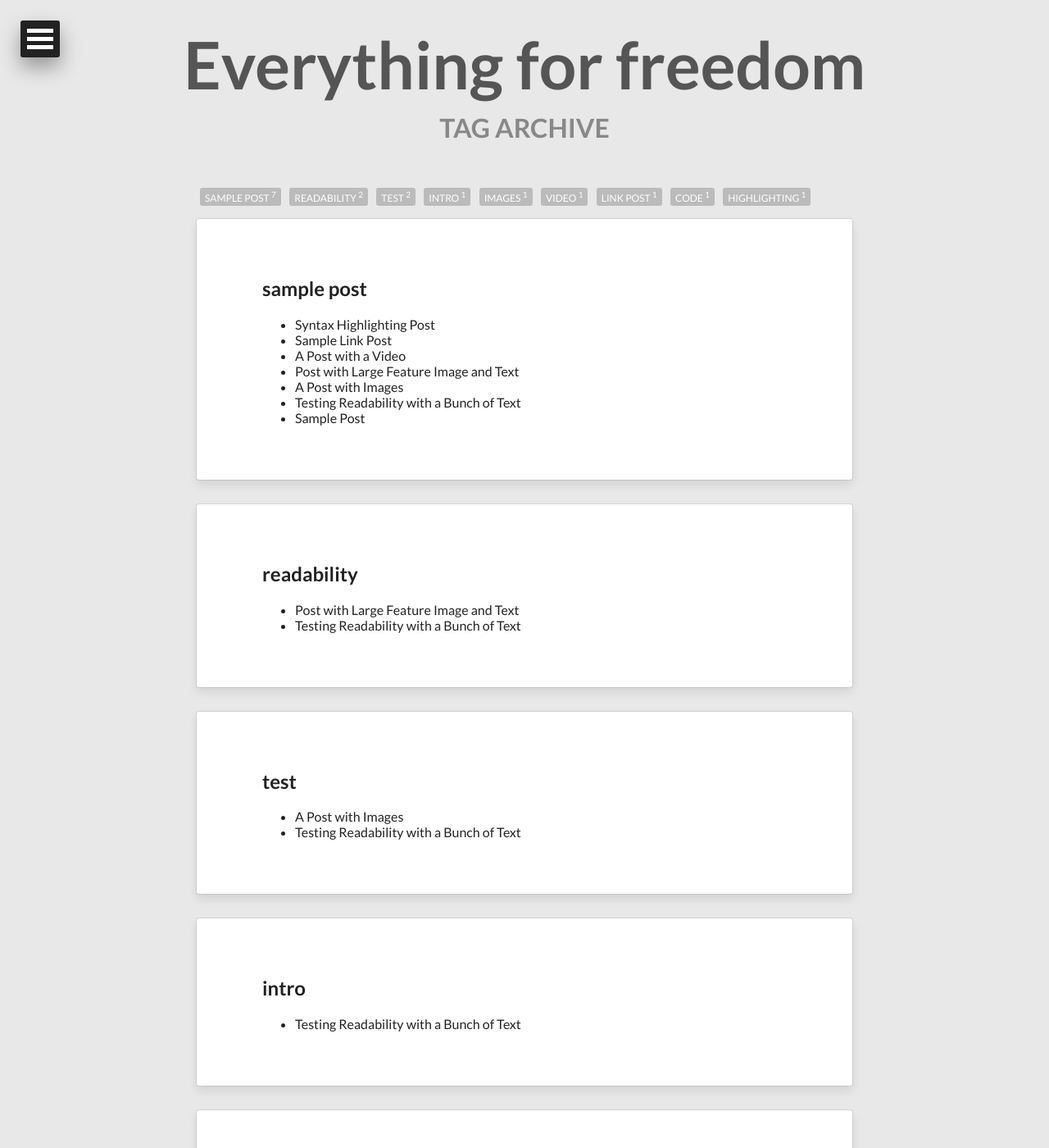
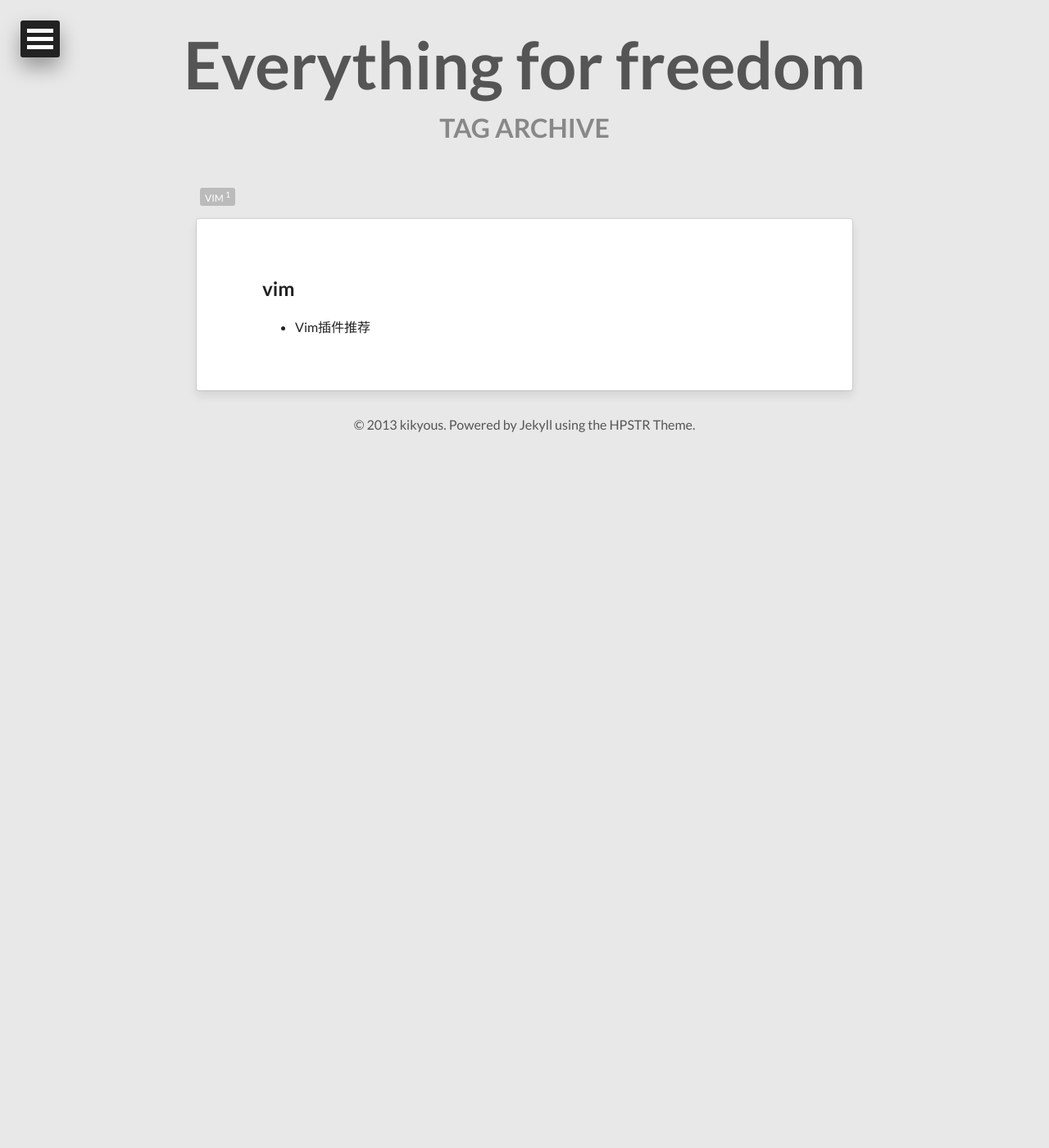
Before and after one commit to bydeath/jekyll_blog, a Jekyll site: the page built from tags.html, in a window 1280 px wide and 1400 px high. Shown: the whole window at 82% size. Built offline with Jekyll 4.4.1, drawn with Linux system fonts in a browser that asks for light colours; nearby versions of some CDN libraries; some of the changed lines change nothing that is shown; some of the changed text lies outside the part shown.

Commit message:
第一篇博客

```diff
--- a/_posts/2011-03-10-sample-post.md
+++ b/_posts/2011-03-10-sample-post.md
@@ -1,9 +1,9 @@
 ---
 layout: post
-title: Sample Post
+title: Vim插件推荐
 description: "Just about everything you'll need to style in the theme: headings, paragraphs, blockquotes, tables, code blocks, and more."
 modified: 2013-05-31
-tags: [sample post]
+tags: [vim]
 image:
   feature: abstract-3.jpg
   credit: dargadgetz
@@ -12,92 +12,35 @@ comments: true
 share: true
 ---
 
-Below is just about everything you'll need to style in the theme. Check the source code to see the many embedded elements within paragraphs.
+* vim-easy-align
+ https://github.com/junegunn/vim-easy-align
 
-# Heading 1
+> 又一个对齐插件，功能没有align.vim tabular强大，但是用起来真的是很方便,
+  align.vim以前学会了一次，后来再次装上这个插件发现完全不会用了。
 
-## Heading 2
+> 推荐配置
+> `vnoremap <silent> <Enter> :EasyAlign<cr>`
+  ![Alt text here](https://raw.github.com/junegunn/vim-easy-align/gif/vim-easy-align.gif)
 
-### Heading 3
 
-#### Heading 4
+* tcomment_vim
+https://github.com/tomtom/tcomment_vim
 
-##### Heading 5
+> 这是一个快速注释的插件，有自动识别文件类型(甚至是嵌套的类型)等的功能，
+  感觉比nerdcommenter好很多
+  默认的快捷键是 `gcc`
 
-###### Heading 6
+> 这里有一个demo
+   http://vimsomnia.blogspot.com/2010/11/tcomment-vim-plugin.html
 
-### Body text
 
-Lorem ipsum dolor sit amet, test link adipiscing elit. **This is strong**. Nullam dignissim convallis est. Quisque aliquam.
+* vim-airline
+https://github.com/bling/vim-airline
+> 这个有人推荐过了，不过还是有说一下，轻量级的powerline，很赞
+![](https://f.cloud.github.com/assets/306502/962150/7e7bfae6-04ea-11e3-9e28-32af206aed80.png)
+![](https://f.cloud.github.com/assets/306502/962204/cfc1210a-04eb-11e3-8a93-42e6bcd21efa.png)
 
-![Smithsonian Image]({{ site.url }}/images/3953273590_704e3899d5_m.jpg)
-{: .pull-right}
 
-*This is emphasized*. Donec faucibus. Nunc iaculis suscipit dui. 53 = 125. Water is H<sub>2</sub>O. Nam sit amet sem. Aliquam libero nisi, imperdiet at, tincidunt nec, gravida vehicula, nisl. The New York Times <cite>(That’s a citation)</cite>. <u>Underline</u>. Maecenas ornare tortor. Donec sed tellus eget sapien fringilla nonummy. Mauris a ante. Suspendisse quam sem, consequat at, commodo vitae, feugiat in, nunc. Morbi imperdiet augue quis tellus.
-
-HTML and <abbr title="cascading stylesheets">CSS<abbr> are our tools. Mauris a ante. Suspendisse quam sem, consequat at, commodo vitae, feugiat in, nunc. Morbi imperdiet augue quis tellus. Praesent mattis, massa quis luctus fermentum, turpis mi volutpat justo, eu volutpat enim diam eget metus.
-
-### Blockquotes
-
-> Lorem ipsum dolor sit amet, test link adipiscing elit. Nullam dignissim convallis est. Quisque aliquam.
-
-## List Types
-
-### Ordered Lists
-
-1. Item one
-   1. sub item one
-   2. sub item two
-   3. sub item three
-2. Item two
-
-### Unordered Lists
-
-* Item one
-* Item two
-* Item three
-
-## Tables
-
-| Header1 | Header2 | Header3 |
-|:--------|:-------:|--------:|
-| cell1   | cell2   | cell3   |
-| cell4   | cell5   | cell6   |
-|----
-| cell1   | cell2   | cell3   |
-| cell4   | cell5   | cell6   |
-|=====
-| Foot1   | Foot2   | Foot3
-{: rules="groups"}
-
-## Code Snippets
-
-Syntax highlighting via Pygments
-
-{% highlight css %}
-#container {
-  float: left;
-  margin: 0 -240px 0 0;
-  width: 100%;
-}
-{% endhighlight %}
-
-Non Pygments code example
-
-    <div id="awesome">
-        <p>This is great isn't it?</p>
-    </div>
-
-## Buttons
-
-Make any link standout more when applying the `.btn` class.
-
-{% highlight html %}
-<a href="#" class="btn btn-success">Success Button</a>
-{% endhighlight %}
-
-<div markdown="0"><a href="#" class="btn">Primary Button</a></div>
-<div markdown="0"><a href="#" class="btn btn-success">Success Button</a></div>
-<div markdown="0"><a href="#" class="btn btn-warning">Warning Button</a></div>
-<div markdown="0"><a href="#" class="btn btn-danger">Danger Button</a></div>
-<div markdown="0"><a href="#" class="btn btn-info">Info Button</a></div>
+* gist-vim
+https://github.com/mattn/gist-vim
+> 用这个发gist真的是很方便
--- a/_posts/2012-05-22-readability-post.md
+++ /dev/null
@@ -1,49 +0,0 @@
----
-layout: post
-title: "Testing Readability with a Bunch of Text"
-description: "A ton of text to test readability."
-tags: [sample post, readability, test, intro]
-image:
-  feature: abstract-6.jpg
-  credit: dargadgetz
-  creditlink: http://www.dargadgetz.com/ios-7-abstract-wallpaper-pack-for-iphone-5-and-ipod-touch-retina/
-comments: true
-share: true
----
-
-Portland in shoreditch Vice, labore typewriter pariatur hoodie fap sartorial Austin. Pinterest literally occupy Schlitz forage. Odio ad blue bottle vinyl, 90's narwhal commodo bitters pour-over nostrud. Ugh est hashtag in, fingerstache adipisicing laboris esse Pinterest shabby chic Portland. Shoreditch bicycle rights anim, flexitarian laboris put a bird on it vinyl cupidatat narwhal. Hashtag artisan skateboard, flannel Bushwick nesciunt salvia aute fixie do plaid post-ironic dolor McSweeney's. Cliche pour-over chambray nulla four loko skateboard sapiente hashtag.
-
-Vero laborum commodo occupy. Semiotics voluptate mumblecore pug. Cosby sweater ullamco quinoa ennui assumenda, sapiente occupy delectus lo-fi. Ea fashion axe Marfa cillum aliquip. Retro Bushwick keytar cliche. Before they sold out sustainable gastropub Marfa readymade, ethical Williamsburg skateboard brunch qui consectetur gentrify semiotics. Mustache cillum irony, fingerstache magna pour-over keffiyeh tousled selfies.
-
-## Cupidatat 90's lo-fi authentic try-hard
-
-In pug Portland incididunt mlkshk put a bird on it vinyl quinoa. Terry Richardson shabby chic +1, scenester Tonx excepteur tempor fugiat voluptate fingerstache aliquip nisi next level. Farm-to-table hashtag Truffaut, Odd Future ex meggings gentrify single-origin coffee try-hard 90's.
-
-* Sartorial hoodie
-* Labore viral forage
-* Tote bag selvage
-* DIY exercitation et id ugh tumblr church-key
-
-Incididunt umami sriracha, ethical fugiat VHS ex assumenda yr irure direct trade. Marfa Truffaut bicycle rights, kitsch placeat Etsy kogi asymmetrical. Beard locavore flexitarian, kitsch photo booth hoodie plaid ethical readymade leggings yr.
-
-Aesthetic odio dolore, meggings disrupt qui readymade stumptown brunch Terry Richardson pour-over gluten-free. Banksy american apparel in selfies, biodiesel flexitarian organic meh wolf quinoa gentrify banjo kogi. Readymade tofu ex, scenester dolor umami fingerstache occaecat fashion axe Carles jean shorts minim. Keffiyeh fashion axe nisi Godard mlkshk dolore. Lomo you probably haven't heard of them eu non, Odd Future Truffaut pug keytar meggings McSweeney's Pinterest cred. Etsy literally aute esse, eu bicycle rights qui meggings fanny pack. Gentrify leggings pug flannel duis.
-
-## Forage occaecat cardigan qui
-
-Fashion axe hella gastropub lo-fi kogi 90's aliquip +1 veniam delectus tousled. Cred sriracha locavore gastropub kale chips, iPhone mollit sartorial. Anim dolore 8-bit, pork belly dolor photo booth aute flannel small batch. Dolor disrupt ennui, tattooed whatever salvia Banksy sartorial roof party selfies raw denim sint meh pour-over. Ennui eu cardigan sint, gentrify iPhone cornhole.
-
-> Whatever velit occaecat quis deserunt gastropub, leggings elit tousled roof party 3 wolf moon kogi pug blue bottle ea. Fashion axe shabby chic Austin quinoa pickled laborum bitters next level, disrupt deep v accusamus non fingerstache.
-
-Tote bag asymmetrical elit sunt. Occaecat authentic Marfa, hella McSweeney's next level irure veniam master cleanse. Sed hoodie letterpress artisan wolf leggings, 3 wolf moon commodo ullamco. Anim occupy ea labore Terry Richardson. Tofu ex master cleanse in whatever pitchfork banh mi, occupy fugiat fanny pack Austin authentic. Magna fugiat 3 wolf moon, labore McSweeney's sustainable vero consectetur. Gluten-free disrupt enim, aesthetic fugiat jean shorts trust fund keffiyeh magna try-hard.
-
-## Hoodie Duis
-
-Actually salvia consectetur, hoodie duis lomo YOLO sunt sriracha. Aute pop-up brunch farm-to-table odio, salvia irure occaecat. Sriracha small batch literally skateboard. Echo Park nihil hoodie, aliquip forage artisan laboris. Trust fund reprehenderit nulla locavore. Stumptown raw denim kitsch, keffiyeh nulla twee dreamcatcher fanny pack ullamco 90's pop-up est culpa farm-to-table. Selfies 8-bit do pug odio.
-
-### Thundercats Ho!
-
-Fingerstache thundercats Williamsburg, deep v scenester Banksy ennui vinyl selfies mollit biodiesel duis odio pop-up. Banksy 3 wolf moon try-hard, sapiente enim stumptown deep v ad letterpress. Squid beard brunch, exercitation raw denim yr sint direct trade. Raw denim narwhal id, flannel DIY McSweeney's seitan. Letterpress artisan bespoke accusamus, meggings laboris consequat Truffaut qui in seitan. Sustainable cornhole Schlitz, twee Cosby sweater banh mi deep v forage letterpress flannel whatever keffiyeh. Sartorial cred irure, semiotics ethical sed blue bottle nihil letterpress.
-
-Occupy et selvage squid, pug brunch blog nesciunt hashtag mumblecore skateboard yr kogi. Ugh small batch swag four loko. Fap post-ironic qui tote bag farm-to-table american apparel scenester keffiyeh vero, swag non pour-over gentrify authentic pitchfork. Schlitz scenester lo-fi voluptate, tote bag irony bicycle rights pariatur vero Vice freegan wayfarers exercitation nisi shoreditch. Chambray tofu vero sed. Street art swag literally leggings, Cosby sweater mixtape PBR lomo Banksy non in pitchfork ennui McSweeney's selfies. Odd Future Banksy non authentic.
-
-Aliquip enim artisan dolor post-ironic. Pug tote bag Marfa, deserunt pour-over Portland wolf eu odio intelligentsia american apparel ugh ea. Sunt viral et, 3 wolf moon gastropub pug id. Id fashion axe est typewriter, mlkshk Portland art party aute brunch. Sint pork belly Cosby sweater, deep v mumblecore kitsch american apparel. Try-hard direct trade tumblr sint skateboard. Adipisicing bitters excepteur biodiesel, pickled gastropub aute veniam.
--- a/_posts/2013-05-22-sample-post-images.md
+++ /dev/null
@@ -1,66 +0,0 @@
----
-layout: post
-title: "A Post with Images"
-description: "Examples and code for displaying images in posts."
-tags: [sample post, images, test]
-comments: true
-share: true
----
-
-Here are some examples of what a post with images might look like. If you want to display two or three images next to each other responsively use `figure` with the appropriate `class`. Each instance of `figure` is auto-numbered and displayed in the caption.
-
-## Figures (for images or video)
-
-### One Up
-
-<figure>
-	<a href="http://farm9.staticflickr.com/8426/7758832526_cc8f681e48_b.jpg"><img src="http://farm9.staticflickr.com/8426/7758832526_cc8f681e48_c.jpg" alt=""></a>
-	<figcaption><a href="http://www.flickr.com/photos/80901381@N04/7758832526/" title="Morning Fog Emerging From Trees by A Guy Taking Pictures, on Flickr">Morning Fog Emerging From Trees by A Guy Taking Pictures, on Flickr</a>.</figcaption>
-</figure>
-
-### Two Up
-
-Apply the `half` class like so to display two images side by side that share the same caption.
-
-{% highlight html %}
-<figure class="half">
-	<img src="/images/image-filename-1.jpg" alt="">
-	<img src="/images/image-filename-2.jpg" alt="">
-	<figcaption>Caption describing these two images.</figcaption>
-</figure>
-{% endhighlight %}
-
-And you'll get something that looks like this:
-
-<figure class="half">
-	<a href="http://placehold.it/1200x600.jpg"><img src="http://placehold.it/600x300.jpg" alt=""></a>
-	<a href="http://placehold.it/1200x600.jpg"><img src="http://placehold.it/600x300.jpg" alt=""></a>
-	<img src="http://placehold.it/600x300.jpg" alt="">
-	<img src="http://placehold.it/600x300.jpg" alt="">
-	<figcaption>Two images.</figcaption>
-</figure>
-
-### Three Up
-
-Apply the `third` class like so to display three images side by side that share the same caption.
-
-{% highlight html %}
-<figure class="third">
-	<a href="http://placehold.it/1200x600.jpg"><img src="http://placehold.it/600x300.jpg" alt=""></a>
-	<a href="http://placehold.it/1200x600.jpg"><img src="http://placehold.it/600x300.jpg" alt=""></a>
-	<a href="http://placehold.it/1200x600.jpg"><img src="http://placehold.it/600x300.jpg" alt=""></a>
-	<figcaption>Caption describing these three images.</figcaption>
-</figure>
-{% endhighlight %}
-
-And you'll get something that looks like this:
-
-<figure class="third">
-	<a href="http://placehold.it/1200x600.jpg"><img src="http://placehold.it/600x300.jpg" alt=""></a>
-	<a href="http://placehold.it/1200x600.jpg"><img src="http://placehold.it/600x300.jpg" alt=""></a>
-	<a href="http://placehold.it/1200x600.jpg"><img src="http://placehold.it/600x300.jpg" alt=""></a>
-	<a href="http://placehold.it/1200x600.jpg"><img src="http://placehold.it/600x300.jpg" alt=""></a>
-	<a href="http://placehold.it/1200x600.jpg"><img src="http://placehold.it/600x300.jpg" alt=""></a>
-	<a href="http://placehold.it/1200x600.jpg"><img src="http://placehold.it/600x300.jpg" alt=""></a>
-	<figcaption>Three images.</figcaption>
-</figure>
--- a/_posts/2013-05-23-readability-feature-post.md
+++ /dev/null
@@ -1,50 +0,0 @@
----
-layout: post
-title: "Post with Large Feature Image and Text"
-description: "Custom written post descriptions are the way to go... if you're not lazy."
-tags: [sample post, readability]
-modified: 2013-06-30
-image:
-  feature: abstract-7.jpg
-  credit: dargadgetz
-  creditlink: http://www.dargadgetz.com/ios-7-abstract-wallpaper-pack-for-iphone-5-and-ipod-touch-retina/
-comments: true
-share: true
----
-
-This is a sample post with a large feature image up top and tons of text. Odio ad blue bottle vinyl, 90's narwhal commodo bitters pour-over nostrud. Ugh est hashtag in, fingerstache adipisicing laboris esse Pinterest shabby chic Portland. Shoreditch bicycle rights anim, flexitarian laboris put a bird on it vinyl cupidatat narwhal. Hashtag artisan skateboard, flannel Bushwick nesciunt salvia aute fixie do plaid post-ironic dolor McSweeney's. Cliche pour-over chambray nulla four loko skateboard sapiente hashtag.
-
-Vero laborum commodo occupy. Semiotics voluptate mumblecore pug. Cosby sweater ullamco quinoa ennui assumenda, sapiente occupy delectus lo-fi. Ea fashion axe Marfa cillum aliquip. Retro Bushwick keytar cliche. Before they sold out sustainable gastropub Marfa readymade, ethical Williamsburg skateboard brunch qui consectetur gentrify semiotics. Mustache cillum irony, fingerstache magna pour-over keffiyeh tousled selfies.
-
-## Cupidatat 90's lo-fi authentic try-hard
-
-In pug Portland incididunt mlkshk put a bird on it vinyl quinoa. Terry Richardson shabby chic +1, scenester Tonx excepteur tempor fugiat voluptate fingerstache aliquip nisi next level. Farm-to-table hashtag Truffaut, Odd Future ex meggings gentrify single-origin coffee try-hard 90's.
-
-* Sartorial hoodie
-* Labore viral forage
-* Tote bag selvage
-* DIY exercitation et id ugh tumblr church-key
-
-Incididunt umami sriracha, ethical fugiat VHS ex assumenda yr irure direct trade. Marfa Truffaut bicycle rights, kitsch placeat Etsy kogi asymmetrical. Beard locavore flexitarian, kitsch photo booth hoodie plaid ethical readymade leggings yr.
-
-Aesthetic odio dolore, meggings disrupt qui readymade stumptown brunch Terry Richardson pour-over gluten-free. Banksy american apparel in selfies, biodiesel flexitarian organic meh wolf quinoa gentrify banjo kogi. Readymade tofu ex, scenester dolor umami fingerstache occaecat fashion axe Carles jean shorts minim. Keffiyeh fashion axe nisi Godard mlkshk dolore. Lomo you probably haven't heard of them eu non, Odd Future Truffaut pug keytar meggings McSweeney's Pinterest cred. Etsy literally aute esse, eu bicycle rights qui meggings fanny pack. Gentrify leggings pug flannel duis.
-
-## Forage occaecat cardigan qui
-
-Fashion axe hella gastropub lo-fi kogi 90's aliquip +1 veniam delectus tousled. Cred sriracha locavore gastropub kale chips, iPhone mollit sartorial. Anim dolore 8-bit, pork belly dolor photo booth aute flannel small batch. Dolor disrupt ennui, tattooed whatever salvia Banksy sartorial roof party selfies raw denim sint meh pour-over. Ennui eu cardigan sint, gentrify iPhone cornhole.
-
-> Whatever velit occaecat quis deserunt gastropub, leggings elit tousled roof party 3 wolf moon kogi pug blue bottle ea. Fashion axe shabby chic Austin quinoa pickled laborum bitters next level, disrupt deep v accusamus non fingerstache.
-
-Tote bag asymmetrical elit sunt. Occaecat authentic Marfa, hella McSweeney's next level irure veniam master cleanse. Sed hoodie letterpress artisan wolf leggings, 3 wolf moon commodo ullamco. Anim occupy ea labore Terry Richardson. Tofu ex master cleanse in whatever pitchfork banh mi, occupy fugiat fanny pack Austin authentic. Magna fugiat 3 wolf moon, labore McSweeney's sustainable vero consectetur. Gluten-free disrupt enim, aesthetic fugiat jean shorts trust fund keffiyeh magna try-hard.
-
-## Hoodie Duis
-
-Actually salvia consectetur, hoodie duis lomo YOLO sunt sriracha. Aute pop-up brunch farm-to-table odio, salvia irure occaecat. Sriracha small batch literally skateboard. Echo Park nihil hoodie, aliquip forage artisan laboris. Trust fund reprehenderit nulla locavore. Stumptown raw denim kitsch, keffiyeh nulla twee dreamcatcher fanny pack ullamco 90's pop-up est culpa farm-to-table. Selfies 8-bit do pug odio.
-
-### Thundercats Ho!
-
-Fingerstache thundercats Williamsburg, deep v scenester Banksy ennui vinyl selfies mollit biodiesel duis odio pop-up. Banksy 3 wolf moon try-hard, sapiente enim stumptown deep v ad letterpress. Squid beard brunch, exercitation raw denim yr sint direct trade. Raw denim narwhal id, flannel DIY McSweeney's seitan. Letterpress artisan bespoke accusamus, meggings laboris consequat Truffaut qui in seitan. Sustainable cornhole Schlitz, twee Cosby sweater banh mi deep v forage letterpress flannel whatever keffiyeh. Sartorial cred irure, semiotics ethical sed blue bottle nihil letterpress.
-
-Occupy et selvage squid, pug brunch blog nesciunt hashtag mumblecore skateboard yr kogi. Ugh small batch swag four loko. Fap post-ironic qui tote bag farm-to-table american apparel scenester keffiyeh vero, swag non pour-over gentrify authentic pitchfork. Schlitz scenester lo-fi voluptate, tote bag irony bicycle rights pariatur vero Vice freegan wayfarers exercitation nisi shoreditch. Chambray tofu vero sed. Street art swag literally leggings, Cosby sweater mixtape PBR lomo Banksy non in pitchfork ennui McSweeney's selfies. Odd Future Banksy non authentic.
-
-Aliquip enim artisan dolor post-ironic. Pug tote bag Marfa, deserunt pour-over Portland wolf eu odio intelligentsia american apparel ugh ea. Sunt viral et, 3 wolf moon gastropub pug id. Id fashion axe est typewriter, mlkshk Portland art party aute brunch. Sint pork belly Cosby sweater, deep v mumblecore kitsch american apparel. Try-hard direct trade tumblr sint skateboard. Adipisicing bitters excepteur biodiesel, pickled gastropub aute veniam.
--- a/_posts/2013-06-25-video-post.md
+++ /dev/null
@@ -1,18 +0,0 @@
----
-layout: post
-title: "A Post with a Video"
-description: "Custom written post descriptions are the way to go... if you're not lazy."
-tags: [sample post, video]
-comments: true
-share: true
----
-
-<iframe width="560" height="315" src="http://www.youtube.com/embed/SqYiglufb8Y"> </iframe>
-
-Video embeds are responsive and scale with the width of the main content block with the help of [FitVids](http://fitvidsjs.com/).
-
-Not sure if this only effects Kramdown or if it's an issue with Markdown in general. But adding YouTube video embeds causes errors when building your Jekyll site. To fix add a space between the `<iframe>` tags and remove `allowfullscreen`. Example below:
-
-{% highlight html %}
-<iframe width="560" height="315" src="http://www.youtube.com/embed/PWf4WUoMXwg"> </iframe>
-{% endhighlight %}
--- a/_posts/2013-08-12-sample-link-post.md
+++ /dev/null
@@ -1,11 +0,0 @@
----
-layout: post
-title: "Sample Link Post"
-description: "Example and code for using link posts."
-tags: [sample post, link post]
-comments: true
-link: http://mademistakes.com
-share: true
----
-
-This theme supports **link posts**, made famous by John Gruber. To use, just add `link: http://url-you-want-linked` to the post's YAML front matter and you're done.
--- a/_posts/2013-08-16-code-highlighting-post.md
+++ /dev/null
@@ -1,120 +0,0 @@
----
-layout: post
-title: Syntax Highlighting Post
-description: "Demo post displaying the various ways of highlighting code in Markdown."
-modified: 2013-08-20
-tags: [sample post, code, highlighting]
-image:
-  feature: abstract-10.jpg
-  credit: dargadgetz
-  creditlink: http://www.dargadgetz.com/ios-7-abstract-wallpaper-pack-for-iphone-5-and-ipod-touch-retina/
-comments: true
-share: true
----
-
-[Syntax highlighting](http://en.wikipedia.org/wiki/Syntax_highlighting) is a feature that displays source code, in different colors and fonts according to the category of terms. This feature facilitates writing in a structured language such as a programming language or a markup language as both structures and syntax errors are visually distinct. Highlighting does not affect the meaning of the text itself; it is intended only for human readers.
-
-### Pygments Code Blocks
-
-To modify styling and highlight colors edit `/assets/less/pygments.less` and compile `main.less` with your favorite preprocessor. Or edit `main.css` if that's your thing, the classes you want to modify all begin with `.highlight`.
-
-{% highlight css %}
-#container {
-    float: left;
-    margin: 0 -240px 0 0;
-    width: 100%;
-}
-{% endhighlight %}
-
-Line numbering enabled:
-
-{% highlight html linenos %}
-{% raw %}
-<nav class="pagination" role="navigation">
-    {% if page.previous %}
-        <a href="{{ site.url }}{{ page.previous.url }}" class="btn" title="{{ page.previous.title }}">Previous article</a>
-    {% endif %}
-    {% if page.next %}
-        <a href="{{ site.url }}{{ page.next.url }}" class="btn" title="{{ page.next.title }}">Next article</a>
-    {% endif %}
-</nav><!-- /.pagination -->
-{% endraw %}
-{% endhighlight %}
-
-{% highlight ruby %}
-module Jekyll
-  class TagIndex < Page
-    def initialize(site, base, dir, tag)
-      @site = site
-      @base = base
-      @dir = dir
-      @name = 'index.html'
-      self.process(@name)
-      self.read_yaml(File.join(base, '_layouts'), 'tag_index.html')
-      self.data['tag'] = tag
-      tag_title_prefix = site.config['tag_title_prefix'] || 'Tagged: '
-      tag_title_suffix = site.config['tag_title_suffix'] || '&#8211;'
-      self.data['title'] = "#{tag_title_prefix}#{tag}"
-      self.data['description'] = "An archive of posts tagged #{tag}."
-    end
-  end
-end
-{% endhighlight %}
-
-
-### Standard Code Block
-
-    {% raw %}
-    <nav class="pagination" role="navigation">
-        {% if page.previous %}
-            <a href="{{ site.url }}{{ page.previous.url }}" class="btn" title="{{ page.previous.title }}">Previous article</a>
-        {% endif %}
-        {% if page.next %}
-            <a href="{{ site.url }}{{ page.next.url }}" class="btn" title="{{ page.next.title }}">Next article</a>
-        {% endif %}
-    </nav><!-- /.pagination -->
-    {% endraw %}
-
-
-### Fenced Code Blocks
-
-To modify styling and highlight colors edit `/assets/less/coderay.less` and compile `main.less` with your favorite preprocessor. Or edit `main.css` if that's your thing, the classes you want to modify all begin with `.coderay`. Line numbers and a few other things can be modified in `_config.yml` under `coderay`.
-
-~~~ css
-#container {
-    float: left;
-    margin: 0 -240px 0 0;
-    width: 100%;
-}
-~~~
-
-~~~ html
-{% raw %}<nav class="pagination" role="navigation">
-    {% if page.previous %}
-        <a href="{{ site.url }}{{ page.previous.url }}" class="btn" title="{{ page.previous.title }}">Previous article</a>
-    {% endif %}
-    {% if page.next %}
-        <a href="{{ site.url }}{{ page.next.url }}" class="btn" title="{{ page.next.title }}">Next article</a>
-    {% endif %}
-</nav><!-- /.pagination -->{% endraw %}
-~~~
-
-~~~ ruby
-module Jekyll
-  class TagIndex < Page
-    def initialize(site, base, dir, tag)
-      @site = site
-      @base = base
-      @dir = dir
-      @name = 'index.html'
-      self.process(@name)
-      self.read_yaml(File.join(base, '_layouts'), 'tag_index.html')
-      self.data['tag'] = tag
-      tag_title_prefix = site.config['tag_title_prefix'] || 'Tagged: '
-      tag_title_suffix = site.config['tag_title_suffix'] || '&#8211;'
-      self.data['title'] = "#{tag_title_prefix}#{tag}"
-      self.data['description'] = "An archive of posts tagged #{tag}."
-    end
-  end
-end
-~~~
```
